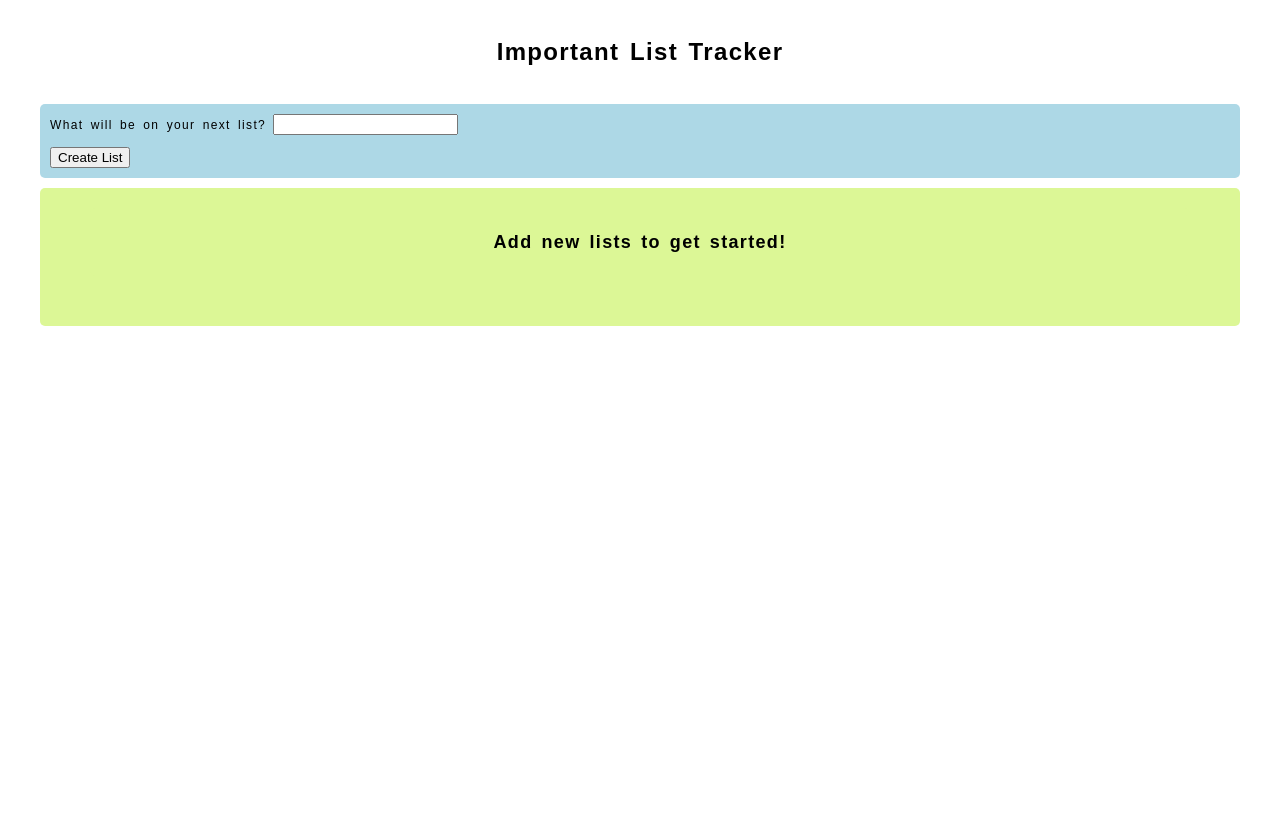
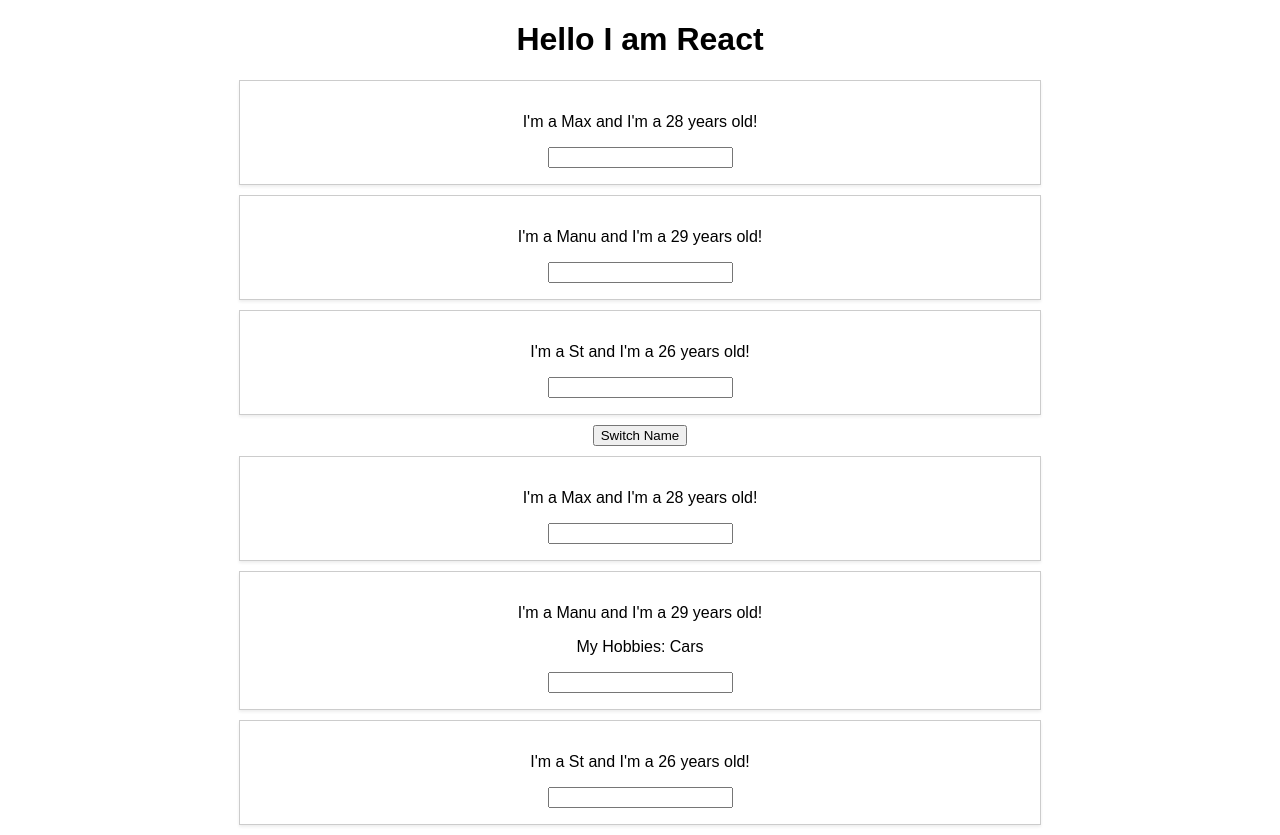
Before and after one commit to smilecv24/react-udemy, a React (Create React App) app: page / in a window 1280 px wide. Before the commit the page ends 800 px from the top, so only its background shows below. Built offline with nearby package versions, Linux system fonts and the light colour scheme; the HTML template or start-up script is replaced by a standard one.

Commit message:
46 udemy

```diff
--- a/public/index.html
+++ b/public/index.html
@@ -6,7 +6,6 @@
     <title>React Lists</title>
   </head>
   <body>
-    <h1>Important List Tracker</h1>
     <div id="root"></div>
   </body>
 </html>
--- a/src/AddItem.js
+++ /dev/null
@@ -1,53 +0,0 @@
-import React, { Component } from 'react';
-
-class AddItem extends Component {
-
-  constructor(props) {
-    super();
-    this.state = {
-      newItem:{},
-      newValue: '',
-      addItem: props.addItem
-    }
-  }
-
-  handleChange(event) {
-    this.setState({newValue: event.target.value});
-    // value={this.state.newValue} onChange={this.handleChange.bind(this)}
-  }
-
-  handleSubmit(e) {
-      e.preventDefault(); // this prevents the page from reloading -- do not delete this line!
-
-      // Implement the rest of this function here!
-      let item = {}; //creating copy of object
-      item['id'] = this.props.idName;
-      item['value'] = this.refs.id.value;
-
-      this.state.newItem = item;
-      this.state.addItem(this.state.newItem);
-      // this.setState({newValue: '', newItem: {}});
-  }
-
-
-  render() {
-    var divName = 'add' + this.props.idName;
-    return (
-      <div className='addItemDiv'>
-      <h4>Add {this.props.idName}</h4>
-      <form ref='form' onSubmit={this.handleSubmit.bind(this)}>
-      <div id={divName} ref={divName}>
-        <label>Name</label><br />
-        <input type='text' ref='id'/>
-        </div>
-        <br />
-        <input type='submit' value='Submit' />
-        <br />
-      </form>
-      </div>
-    );
-  }
-
-}
-
-export default AddItem;
--- a/src/AddList.js
+++ /dev/null
@@ -1,42 +0,0 @@
-import React, { Component } from 'react';
-
-class AddList extends Component {
- constructor(props) {
-    super();
-    this.state = {
-      newID: '',
-      addID: props.addList
-    };
-  }
-
-  handleChange(event) {
-    //value={this.state.newID} onChange={this.handleChange.bind(this)}
-    this.setState({newID: event.target.value});
-  }
-
-  handleSubmit(e) {
-      e.preventDefault(); // this prevents the page from reloading -- do not delete this line!
-      this.state.newID = this.refs.id.value;
-      this.state.addID(this.state.newID);
-      this.setState({newID: ''});
-      // Implement the rest of this function here!
-
-  }
-
-  render() {
-    return (
-      <div id="addListDiv">
-      <form onSubmit={this.handleSubmit.bind(this)}>
-      <div id='addList'>
-      <label>What will be on your next list?&nbsp;
-      <input type='text' ref='id' id='newID'/>
-      </label>
-      </div><br />
-      <input type='submit' value='Create List' />
-      </form>
-      </div>
-    );
-  }
-}
-
-export default AddList;
--- a/src/App.css
+++ b/src/App.css
@@ -1,78 +1,3 @@
-h1 {
-  margin-top: 40px;
+.App {
+    text-align: center;
 }
-
-h1, h2  {
-  text-align: center;
-  font-weight: bold;
-}
-
-h4 {
-  text-align: left;
-  font-weight: bold
-}
-
-h3 {
-  text-align: center;
-  color: green;
-}
-
-#addDog {
-  text-align: left;
-  color: green;
-  margin-top: 15px;
-}
-
-<!--
-ul {
-  list-style-type: none;
-  text-align: center;
-}
--->
-
-
-dl {
-  list-style-type: disc;
-}
-
-#addListDiv {
-  background-color: lightblue;
-  margin-left: 40px;
-  margin-right: 40px;
-  margin-top: 40px;
-  margin-bottom: 10px;
-  padding: 10px;
-  border-radius:5px;
-}
-
-.addItemDiv {
-  background-color: #d4f779;
-  margin-left: 10px;
-  margin-right: 10px;
-  margin-top: 40px;
-  margin-bottom: 10px;
-  padding: 10px;
-  border-style: solid;
-  border-width: 1px;
-}
-
-#listsDiv {
-  background-color: #dcf796;
-  margin-left: 40px;
-  margin-right: 40px;
-  margin-top: 10px;
-  margin-bottom: 40px;
-  padding: 10px;
-  border-radius:5px;
-}
-
-body {
-  font-weight: normal;
-  color:#000000;
-  letter-spacing:1pt;
-  word-spacing:2pt;
-  font-size:12px;
-  text-align:left;
-  font-family:lucida, sans-serif;
-  line-height:1;
-}
--- a/src/App.js
+++ b/src/App.js
@@ -1,52 +1,34 @@
 import React, { Component } from 'react';
-import Lists from './Lists.js';
-import AddList from './AddList.js';
 import './App.css';
+import Person from './Person/Person';
+class App extends Component {
+  state = {
+    persons: [
+      {name: 'Max', age: 28},
+      {name: 'Manu', age: 29},
+      {name: 'St', age: 26},
+    ]
+  };
 
-class App extends Component {
+  switchNameHandler = (name) => {
+    this.setState({
+      persons: [
+        {name: name, age: 28},
+        {name: 'Kristina', age: 29},
+        {name: 'Stepan', age: 26},
+      ]
+    })
+  };
 
-  constructor() {
-    super();
-    this.state = {
-	lists: [], // this holds the name of each list
-	items: {} // this property names of this object are the names of the lists; their values are arrays of the items in each list
-    };
-  }
-
-  /**
-   * This function takes the state of an AddList component as its parameter
-   * and updates the state of this App component by adding a new entry to the "lists"
-   * array and then adding a new property in the "items" object that has the same name
-   * as the value put into the "lists" array. It should then re-render this App component.
-   */
-  handleAddList(s) {
-      // Implement this function!
-      let items = Object.assign({}, this.state.items); //creating copy of object
-      items[s] = []; //updating value
-
-      this.setState({
-        lists: this.state.lists.concat([s]),
-        items: items
-      });
-  }
-
-  /**
-   * This function takes the state of an AddItem component as its parameter
-   * and updates the state of this App component by adding a new value to the
-   * appropriate array in the "items" property of the state. Keep in mind that
-   * the property names of "items" are the names of each list, which is mapped
-   * to an array of the items in that list. After updating the "items" part of
-   * the state, this function  should then re-render this App component.
-   */
-  handleAddItem(s) {
-      // Implement this function!
-
-      let it = this.state.items;
-      let values = it[s.id];
-      values.push({name: s.value});
-
-      this.setState({items: it});
-  }
+  changeNameHandler = (event) => {
+    this.setState({
+      persons: [
+        {name: 'Max', age: 28},
+        {name: event.target.value, age: 29},
+        {name: 'Stepan', age: 26},
+      ]
+    })
+  };
 
   /**
    * Renders the component.
@@ -54,10 +36,16 @@
   render() {
     return (
       <div className="App">
-        <AddList addList={this.handleAddList.bind(this)} />
-        <div id="listsDiv" className="List">
-          <Lists lists={this.state.lists} items={this.state.items} addItem={this.handleAddItem.bind(this)} />
-        </div>
+        <h1>Hello I am React</h1>
+        {this.state.persons.map((person, index) => {
+          return <Person name={person.name} age={person.age} key={index}/>;
+        })}
+
+        <button onClick={() => this.switchNameHandler('Smilecv24')}>Switch Name</button>
+
+        <Person name={this.state.persons[0].name} age={this.state.persons[0].age} action={this.switchNameHandler.bind(this, 'Smile')}/>
+        <Person name={this.state.persons[1].name} age={this.state.persons[1].age} changeName={this.changeNameHandler}>My Hobbies: Cars</Person>
+        <Person name={this.state.persons[2].name} age={this.state.persons[2].age}/>
       </div>
     );
   }
--- a/src/List.js
+++ /dev/null
@@ -1,37 +0,0 @@
-import React, { Component } from 'react';
-import ListItem from './ListItem.js';
-import AddItem from './AddItem.js';
-const uuidv4 = require('uuid');
-
-class List extends Component {
-
-  render() {
-    var name = this.props.name;
-    var items = this.props.items;
-
-    if (items) {
-      return (
-        <div id={name} key={uuidv4()}>
-          <h3>{name} List</h3>
-	<ul>
-          {items.map(function(item) {
-            return (
-		    <li key={uuidv4()}><ListItem item={item} key={uuidv4()} /></li>
-            )
-          })}
-	</ul>
-          <AddItem idName={name} addItem={this.props.addItem.bind(this)} />
-        </div>
-      )
-    }
-    return (
-      <div id={name} key={uuidv4()}>
-        <h3>{name} List</h3>
-        <AddItem idName={name} addItem={this.props.addItem.bind(this)} />
-      </div>
-    )
-
-  }
-}
-
-export default List;
--- a/src/ListItem.js
+++ /dev/null
@@ -1,42 +0,0 @@
-import React, { Component } from 'react';
-
-class ListItem extends Component {
-
-    constructor(props) {
-	super(props);
-	this.state = { color: 'black' };
-    }
-
-    handleClick() {
-	// Implement this function!
-      let color = '';
-      if (this.state.color === 'black') {
-        color = 'gray';
-      } else {
-        color = 'black';
-      }
-      this.setState({color: color});
-    }
-
-    handleDoubleClick() {
-      // Implement this function!  onDoubleClick={this.handleDoubleClick.bind(this)}
-      if (this.state.color === 'gray') {
-        let color = 'black';
-        this.setState({color: color});
-      }
-    }
-
-  render() {
-    var item = this.props.item;
-    var name = item.name;
-
-    return (
-	    <span onClick={this.handleClick.bind(this)} style={{color: this.state.color}}>
-        <strong>{name}</strong>
-      </span>
-    );
-
-  }
-
-}
-export default ListItem;
--- a/src/Lists.js
+++ /dev/null
@@ -1,35 +0,0 @@
-import React, { Component } from 'react';
-import List from './List.js';
-const uuidv4 = require('uuid');
-
-class Lists extends Component {
-
-
-
-  render() {
-    // If there are no lists, display a relevant message
-    if(this.props.lists.length === 0) {
-      return (
-        <div id="listsDiv" className="List">
-          <h2>Add new lists to get started!</h2>
-        </div>
-      );
-    }
-
-    // Otherwise, for each list, create a div
-    var items = this.props.items;
-    var lists = this.props.lists;
-    var addItem = this.props.addItem;
-    return (
-      <div key={uuidv4()}>
-      {lists.map(function(listName) {
-        return (
-          <List name={listName} items={items[listName]} addItem={addItem.bind(this)} key={uuidv4()} />
-        )
-      })}
-      </div>
-    );
-  }
-}
-
-export default Lists;
--- /dev/null
+++ b/src/Person/Person.css
@@ -0,0 +1,7 @@
+.Person {
+    width: 60%;
+    margin: 10px auto;
+    padding: 16px;
+    border: 1px solid #ccc;
+    box-shadow: 0 2px 3px #eee;
+}
--- /dev/null
+++ b/src/Person/Person.js
@@ -0,0 +1,14 @@
+import React from 'react';
+import './Person.css';
+
+const person = (props) => {
+  return (
+    <div className='Person'>
+      <p onClick={props.action}>I'm a {props.name} and I'm a {props.age} years old!</p>
+      <p>{props.children}</p>
+      <input type="text" onChange={props.changeName}/>
+    </div>
+  )
+};
+
+export default person;
```
Also changed, not shown: src/logo.svg (deleted).
